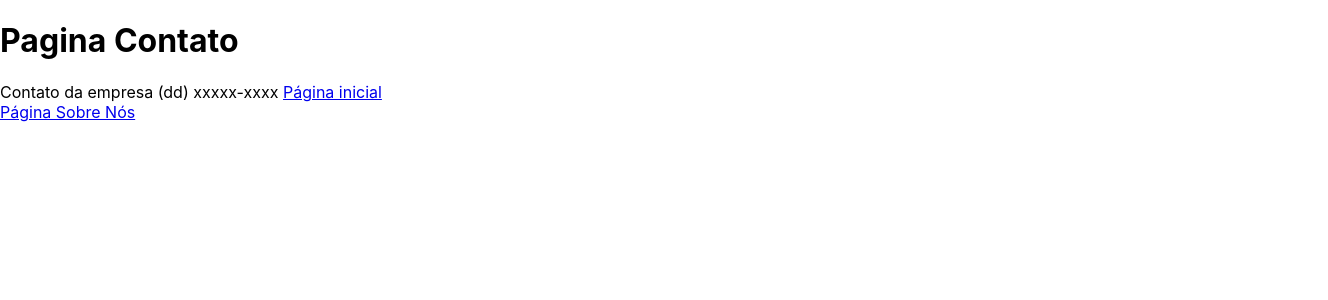
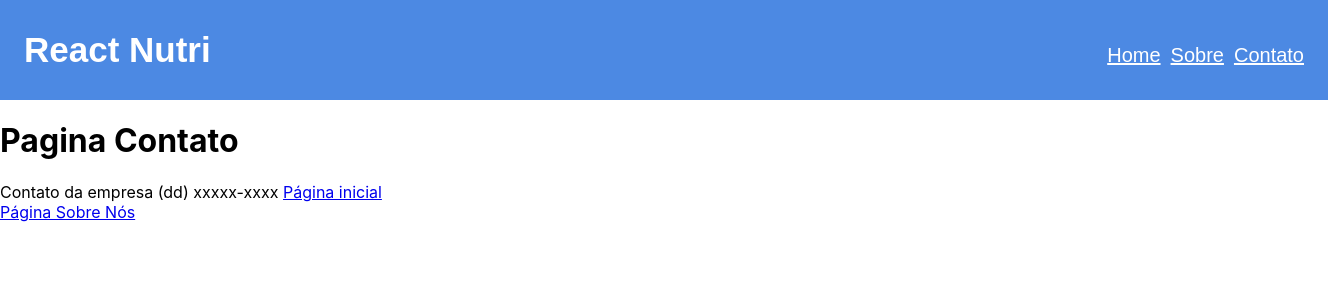
Before and after one commit to SamillyNunes/nutri_app_reactjs, a React (Create React App) app: page /contato in a window 1280 px wide. Shown: the top 300 px of the page, 1328 px wide, since content can reach past the window. Built offline with nearby package versions, Linux system fonts and the light colour scheme.

Commit message:
Header added and styled

```diff
--- a/src/App.js
+++ b/src/App.js
@@ -3,7 +3,10 @@
 function App(){
 
   return (
+
     <RoutesApp/>
+
+
   );
 }
 
--- /dev/null
+++ b/src/components/Header/index.js
@@ -0,0 +1,19 @@
+import React from "react";
+import { Link } from "react-router-dom";
+import './style.css';
+
+function Header(){
+    return (
+        <header>
+            <strong>React Nutri</strong>
+
+            <div className="menu">
+                <Link to="/" >Home</Link>
+                <Link to="/sobre" >Sobre</Link>
+                <Link to="/contato" >Contato</Link>
+            </div>
+        </header>
+    );
+}
+
+export default Header;
--- /dev/null
+++ b/src/components/Header/style.css
@@ -0,0 +1,21 @@
+header{
+    width: 100%;
+    height: 100px;
+    color: #fff;
+
+    display: flex;
+    align-items: center;
+    justify-content: space-between;
+    padding: 0 24px;
+}
+
+header a{
+    color: #fff;
+    font-size: 20px;
+
+}
+
+/* a+a significa que, fora o primeiro, aplicara no restante */
+header a + a{
+    margin-left: 10px;
+}
--- a/src/pages/Home/index.js
+++ b/src/pages/Home/index.js
@@ -26,9 +26,7 @@
 
   return (
     <div className="container">
-      <header>
-        <strong>React Nutri</strong>
-      </header>
+
 
       <br/>
       <Link to="/sobre" >Página Sobre</Link>
--- a/src/routes.js
+++ b/src/routes.js
@@ -4,9 +4,14 @@
 import About from './pages/About';
 import Contact from './pages/Contact';
 
+import Header from './components/Header';
+
 function RoutesApp(){
     return (
         <BrowserRouter>
+
+            <Header />
+
             <Routes>
                 <Route path='/' element={ <Home/> } />
                 <Route path='/sobre' element={ <About/> } />
```
